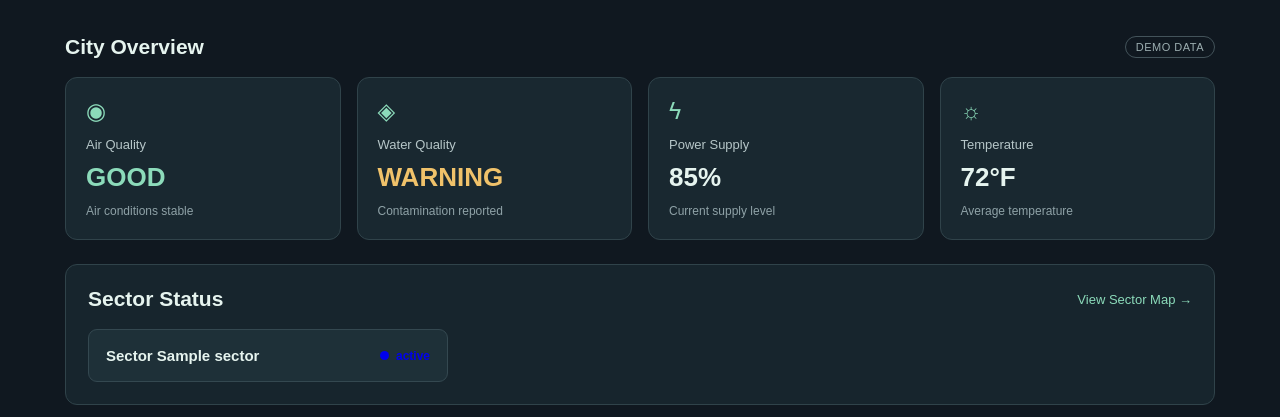
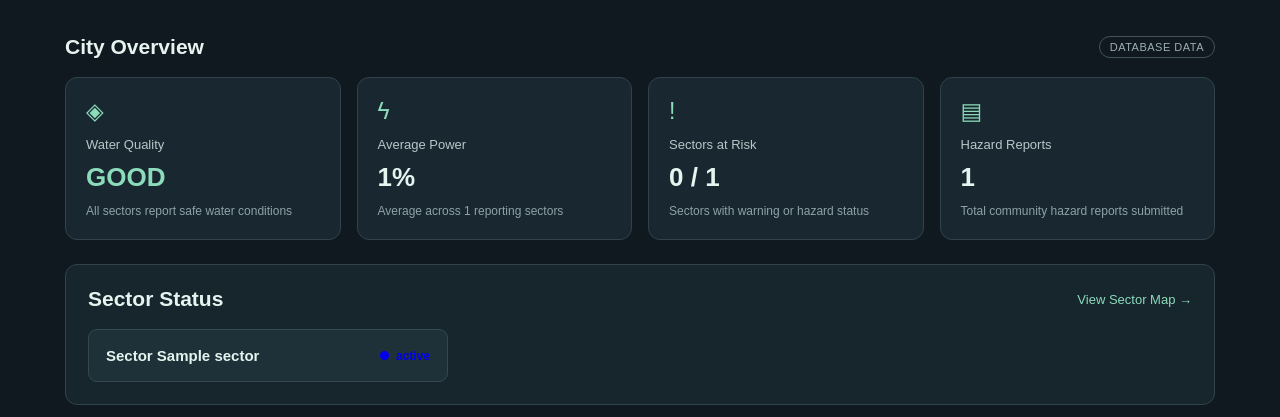
Before and after one commit to stephaniedelgado780/hollo-os, a Django app: page / in a window 1280 px wide. Shown: the part 187-604 px from the top of the page. Run offline with Django 4.2, Linux system fonts and the light colour scheme; tables that the repository leaves empty hold one stand-in row (values such as "Sample post").

Commit message:
Connect City Overview metrics to Django API

```diff
--- a/static/js/dashboard.js
+++ b/static/js/dashboard.js
@@ -209,6 +209,159 @@ function displayAlerts() {
 }
 
 
+/* =========================================
+   CITY OVERVIEW
+   ========================================= */
+
+// Update City Overview using sector records from Django
+function displayCityOverview(sectors) {
+
+    const waterValue = document.getElementById("overview-water");
+    const waterDescription = document.getElementById(
+        "overview-water-description"
+    );
+
+    const powerValue = document.getElementById("overview-power");
+    const powerDescription = document.getElementById(
+        "overview-power-description"
+    );
+
+    const riskValue = document.getElementById("overview-risk");
+    const riskDescription = document.getElementById(
+        "overview-risk-description"
+    );
+
+    // WATER QUALITY
+    const unsafeSectors = sectors.filter(function(sector) {
+        const water = String(sector.water || "").toLowerCase();
+
+        return water.includes("unsafe") ||
+               water.includes("contamination") ||
+               water.includes("warning");
+    });
+
+    const knownWaterSectors = sectors.filter(function(sector) {
+        const water = String(sector.water || "").toLowerCase();
+
+        return water !== "" && water !== "unknown";
+    });
+
+    waterValue.classList.remove("status-good", "status-warning");
+
+    if (sectors.length === 0 || knownWaterSectors.length === 0) {
+        waterValue.textContent = "UNKNOWN";
+        waterDescription.textContent = "No water data available";
+    }
+    else if (unsafeSectors.length > 0) {
+        waterValue.textContent = "WARNING";
+        waterValue.classList.add("status-warning");
+
+        waterDescription.textContent =
+            unsafeSectors.length + " sector(s) reporting water concerns";
+    }
+    else if (knownWaterSectors.length < sectors.length) {
+        waterValue.textContent = "UNKNOWN";
+        waterDescription.textContent =
+            "Some sector water readings are unavailable";
+    }
+    else {
+        waterValue.textContent = "GOOD";
+        waterValue.classList.add("status-good");
+
+        waterDescription.textContent =
+            "All sectors report safe water conditions";
+    }
+
+
+    // AVERAGE POWER
+    // Exclude unknown sectors, including Sector F's placeholder 0
+    const knownPowerSectors = sectors.filter(function(sector) {
+        const power = Number(sector.power);
+
+        return sector.status.toLowerCase() !== "unknown" &&
+               sector.power !== null &&
+               sector.power !== "" &&
+               Number.isFinite(power) &&
+               power >= 0 &&
+               power <= 100;
+    });
+
+    if (knownPowerSectors.length === 0) {
+        powerValue.textContent = "N/A";
+        powerDescription.textContent = "No power readings available";
+    }
+    else {
+        const totalPower = knownPowerSectors.reduce(function(total, sector) {
+            return total + Number(sector.power);
+        }, 0);
+
+        const averagePower = Math.round(
+            totalPower / knownPowerSectors.length
+        );
+
+        powerValue.textContent = averagePower + "%";
+
+        powerDescription.textContent =
+            "Average across " + knownPowerSectors.length +
+            " reporting sectors";
+    }
+
+
+    // SECTORS AT RISK
+    const riskSectors = sectors.filter(function(sector) {
+        const status = sector.status.toLowerCase();
+
+        return status === "warning" || status === "hazard";
+    });
+
+    riskValue.textContent =
+        riskSectors.length + " / " + sectors.length;
+
+    riskDescription.textContent =
+        "Sectors with warning or hazard status";
+}
+
+
+/* =========================================
+   HAZARD REPORT COUNT
+   ========================================= */
+
+async function loadHazardCount() {
+    const hazardValue = document.getElementById("overview-hazards");
+
+    const hazardDescription = document.getElementById(
+        "overview-hazards-description"
+    );
+
+    try {
+        const response = await fetch("/api/hazards/");
+
+        if (!response.ok) {
+            throw new Error("Failed to retrieve hazard reports");
+        }
+
+        const hazards = await response.json();
+
+        if (!Array.isArray(hazards)) {
+            throw new Error("Unexpected hazard API response");
+        }
+
+        hazardValue.textContent = hazards.length;
+
+        hazardDescription.textContent =
+            "Total community hazard reports submitted";
+
+        console.log("Hazard count loaded from Django:", hazards.length);
+    }
+    catch (error) {
+        console.error("Error loading hazard count:", error);
+
+        hazardValue.textContent = "N/A";
+        hazardDescription.textContent =
+            "Unable to load hazard reports";
+    }
+}
+
 
 /* =========================================
    DJANGO API INTEGRATION
@@ -253,6 +406,7 @@ async function loadDashboardData() {
         // Refresh the dashboard using the latest database data
         displaySectors();
         displayAlerts();
+        displayCityOverview(sectors);
 
         console.log("Dashboard connected to Django API:", sectors);
     }
@@ -271,6 +425,19 @@ async function loadDashboardData() {
 
         document.getElementById("dashboard-alerts").textContent =
             "Unable to load current alerts.";
+
+        document.getElementById("overview-water").textContent = "N/A";
+        document.getElementById("overview-power").textContent = "N/A";
+        document.getElementById("overview-risk").textContent = "N/A";
+
+        document.getElementById("overview-water-description").textContent =
+            "Unable to load sector data";
+
+        document.getElementById("overview-power-description").textContent =
+            "Unable to load sector data";
+
+        document.getElementById("overview-risk-description").textContent =
+            "Unable to load sector data";
     }
 }
 
@@ -468,6 +635,7 @@ function initializeDashboard() {
     loadDashboardData();
     loadCommunityActivity();
     loadParticipation();
+    loadHazardCount();
 }
 
 
--- a/templates/dashboard.html
+++ b/templates/dashboard.html
@@ -7,43 +7,57 @@
 {% block content %}
 <div class="dashboard-page">
 
+
     <!-- CITY OVERVIEW -->
     <section class="dashboard-section">
         <div class="dashboard-heading">
             <h2>City Overview</h2>
-            <span class="demo-label">Demo Data</span>
+            <span class="demo-label">Database Data</span>
         </div>
 
         <div class="overview-grid">
             <div class="overview-card">
-                <span class="overview-icon">◉</span>
-                <h3>Air Quality</h3>
-                <p class="overview-value status-good">GOOD</p>
-                <span class="overview-description">Air conditions stable</span>
-            </div>
-
-            <div class="overview-card">
                 <span class="overview-icon">◈</span>
                 <h3>Water Quality</h3>
-                <p class="overview-value status-warning">WARNING</p>
-                <span class="overview-description">Contamination reported</span>
+                <p id="overview-water" class="overview-value">Loading...</p>
+                <span id="overview-water-description"
+                    class="overview-description">
+                    Checking sector water conditions
+                </span>
             </div>
 
             <div class="overview-card">
                 <span class="overview-icon">ϟ</span>
-                <h3>Power Supply</h3>
-                <p class="overview-value">85%</p>
-                <span class="overview-description">Current supply level</span>
+                <h3>Average Power</h3>
+                <p id="overview-power" class="overview-value">Loading...</p>
+                <span id="overview-power-description"
+                    class="overview-description">
+                    Calculating sector power levels
+                </span>
             </div>
 
             <div class="overview-card">
-                <span class="overview-icon">☼</span>
-                <h3>Temperature</h3>
-                <p class="overview-value">72°F</p>
-                <span class="overview-description">Average temperature</span>
+                <span class="overview-icon">!</span>
+                <h3>Sectors at Risk</h3>
+                <p id="overview-risk" class="overview-value">Loading...</p>
+                <span id="overview-risk-description"
+                    class="overview-description">
+                    Checking sector statuses
+                </span>
+            </div>
+
+            <div class="overview-card">
+                <span class="overview-icon">▤</span>
+                <h3>Hazard Reports</h3>
+                <p id="overview-hazards" class="overview-value">Loading...</p>
+                <span id="overview-hazards-description"
+                    class="overview-description">
+                    Counting submitted reports
+                </span>
             </div>
         </div>
     </section>
+
 
     <!-- SECTOR STATUS -->
     <section class="dashboard-section dashboard-panel">
```
